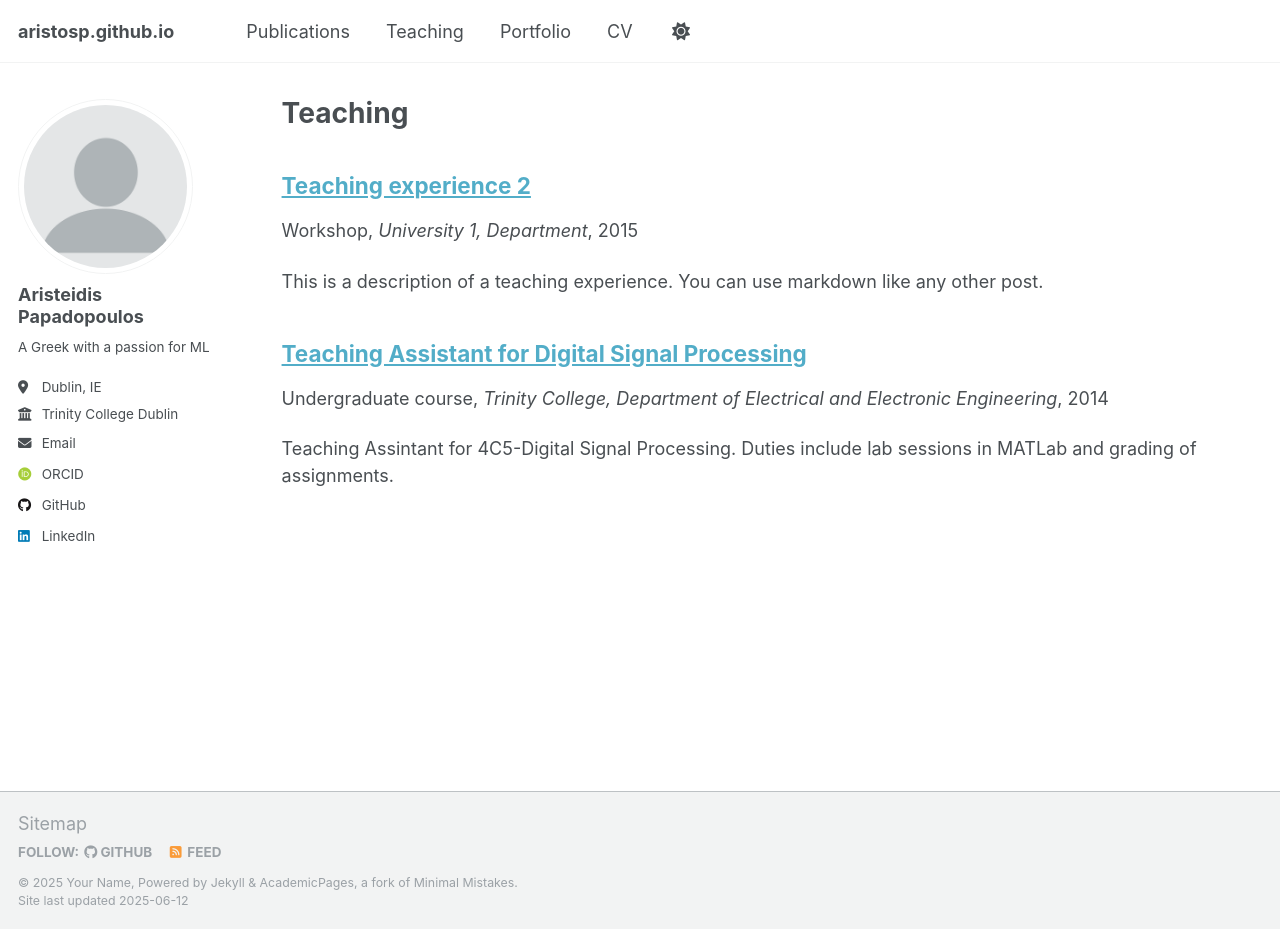
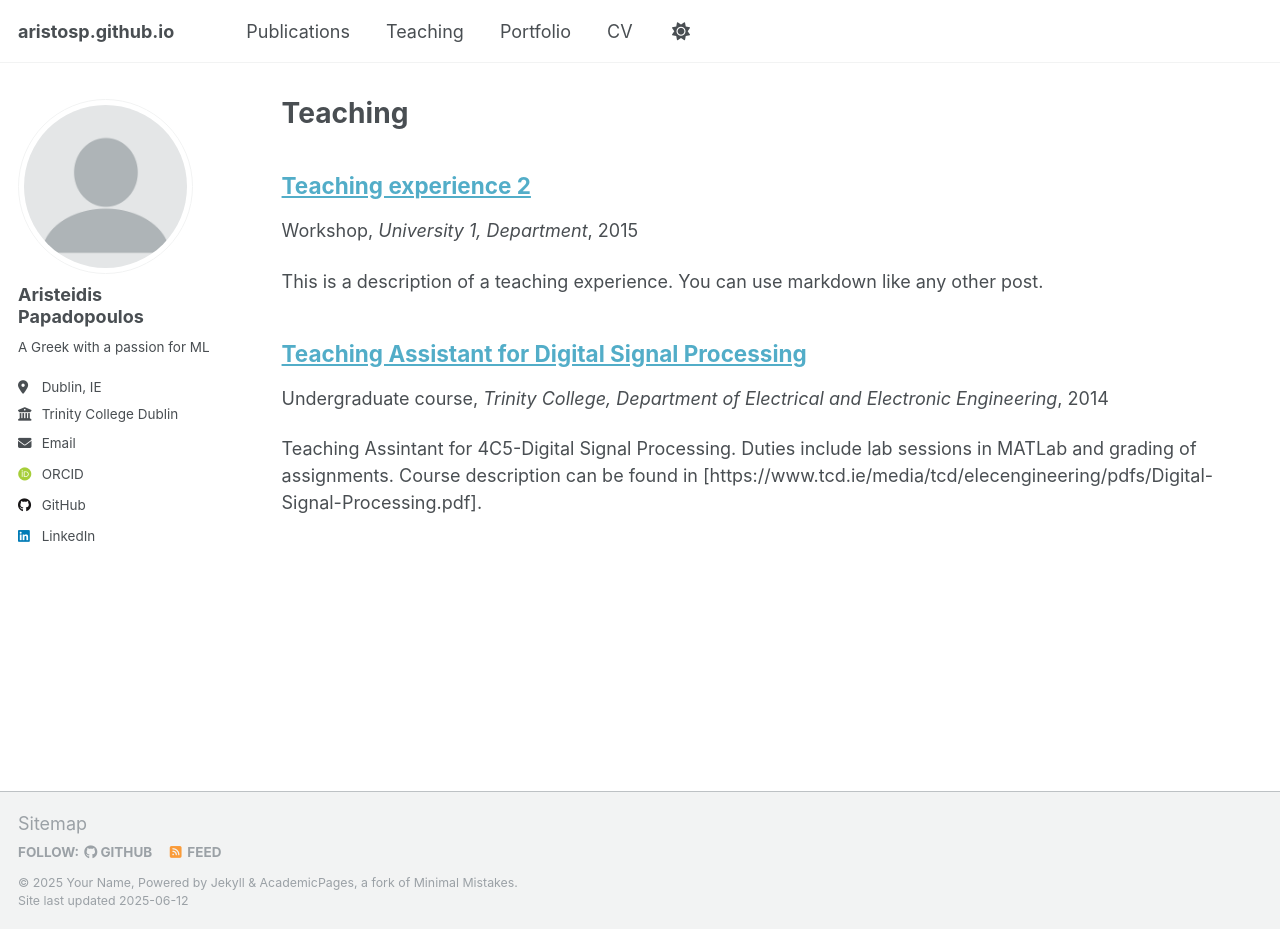
Before and after one commit to aristosp/aristosp.github.io, a Jekyll site: the page built from _pages/teaching.html, in a window 1280 px wide and 929 px high. Built offline with Jekyll 4.4.1, drawn with Linux system fonts in a browser that asks for light colours; some web fonts are replaced.

Commit message:
Update 2014-spring-teaching-1.md

```diff
--- a/_teaching/2014-spring-teaching-1.md
+++ b/_teaching/2014-spring-teaching-1.md
@@ -2,13 +2,13 @@
 title: "Teaching Assistant for Digital Signal Processing"
 collection: teaching
 type: "Undergraduate course"
-permalink: https://www.tcd.ie/media/tcd/elecengineering/pdfs/Digital-Signal-Processing.pdf
+permalink:
 venue: "Trinity College, Department of Electrical and Electronic Engineering"
 date: 2014-01-01
 location: "Dublin, Ireland"
 ---
 
-Teaching Assintant for 4C5-Digital Signal Processing. Duties include lab sessions in MATLab and grading of assignments.
+Teaching Assintant for 4C5-Digital Signal Processing. Duties include lab sessions in MATLab and grading of assignments. Course description can be found in [https://www.tcd.ie/media/tcd/elecengineering/pdfs/Digital-Signal-Processing.pdf].
 
 Heading 1
 ======
```
